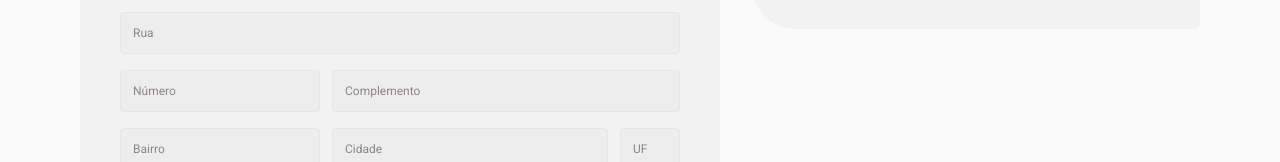
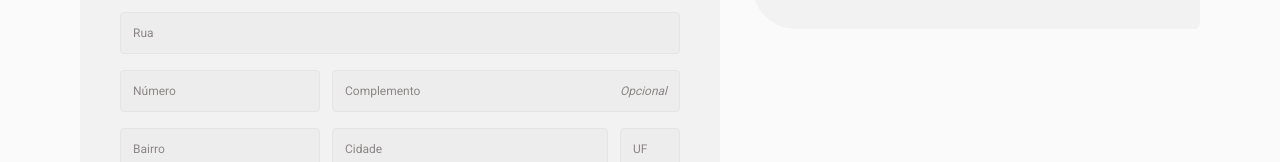
Before and after one commit to GabrielMatoss/CoffeeHouse, a React (Vite) app: page /completeOrder in a window 1280 px wide. Shown: the part 336-498 px from the top of the page. Built offline with nearby package versions, Linux system fonts and the light colour scheme.

Commit message:
feat(input): formatting input component, to receive new properties and new logic
formatting input component, to receive new properties and new logic. And styling your css

```diff
--- a/src/components/Input/index.tsx
+++ b/src/components/Input/index.tsx
@@ -1,15 +1,19 @@
 import { InputHTMLAttributes, forwardRef } from "react";
-import { InputStyleContainer, InputWrapper } from "./styles";
+import { InputStyleContainer, InputStyled, InputWrapper, RightText } from "./styles";
 
 type InputProps = InputHTMLAttributes<HTMLInputElement> & {
   error?: string;
+  rightText?: string;
 };
 
 export const Input = forwardRef<HTMLInputElement, InputProps>(
-  ({ error, className, ...props }, ref) => {
+  ({error, className, rightText, ...props}, ref) => {
     return (
       <InputWrapper className={className}>
-        <InputStyleContainer {...props} ref={ref} />
+        <InputStyleContainer hasError={!!error}>
+          <InputStyled {...props} ref={ref} />
+          {rightText && <RightText>{rightText}</RightText>}
+        </InputStyleContainer>
         {error && <p>{error}</p>}
       </InputWrapper>
     );
--- a/src/components/Input/styles.ts
+++ b/src/components/Input/styles.ts
@@ -1,4 +1,4 @@
-import styled from "styled-components";
+import styled, { css } from "styled-components";
 
 export const InputWrapper = styled.div`
   display: flex;
@@ -12,25 +12,50 @@
   }
 `;
 
-export const InputStyleContainer = styled.input`
+interface InputStyleContainerProps{
+  hasError: boolean;
+}
+
+export const InputStyleContainer = styled.div<InputStyleContainerProps>`
   height: 2.625rem;
   border-radius: 4px;
   border: 1px solid ${({ theme }) => theme.colors["base-button"]};
   background: ${({ theme }) => theme.colors["base-input"]};
-  color: ${({ theme }) => theme.colors["base-text"]};
-
-  outline: none;
-
-  font-size: 0.75rem;
-  padding: 0 0.75rem;
-
+  display: flex;
+  align-items: center;
   transition: 0.4s;
 
-  &:focus {
+  display: flex;
+  align-items: center;
+  justify-content: space-between;
+  overflow: hidden;
+
+  &:focus-within {
     border-color: ${({ theme }) => theme.colors["yellow-dark"]};
   }
 
+  ${({hasError}) => hasError && css`
+    border-color: #f84747;
+  `}
+`;
+
+
+export const InputStyled = styled.input`
+  flex: 1;
+  background: none;
+  border: none;
+  padding: 0 0.75rem;
+  height: 100%;
+  font-size: 0.75rem;
+  color: ${({ theme }) => theme.colors["base-text"]};
   &::placeholder {
     color: ${({ theme }) => theme.colors["base-label"]};
   }
 `;
+
+export const RightText = styled.p`
+  font-size: 0.75rem;
+  margin-right: 0.75rem;
+  font-style: italic;
+  color: ${({ theme }) => theme.colors["base-label"]};
+`;
```
